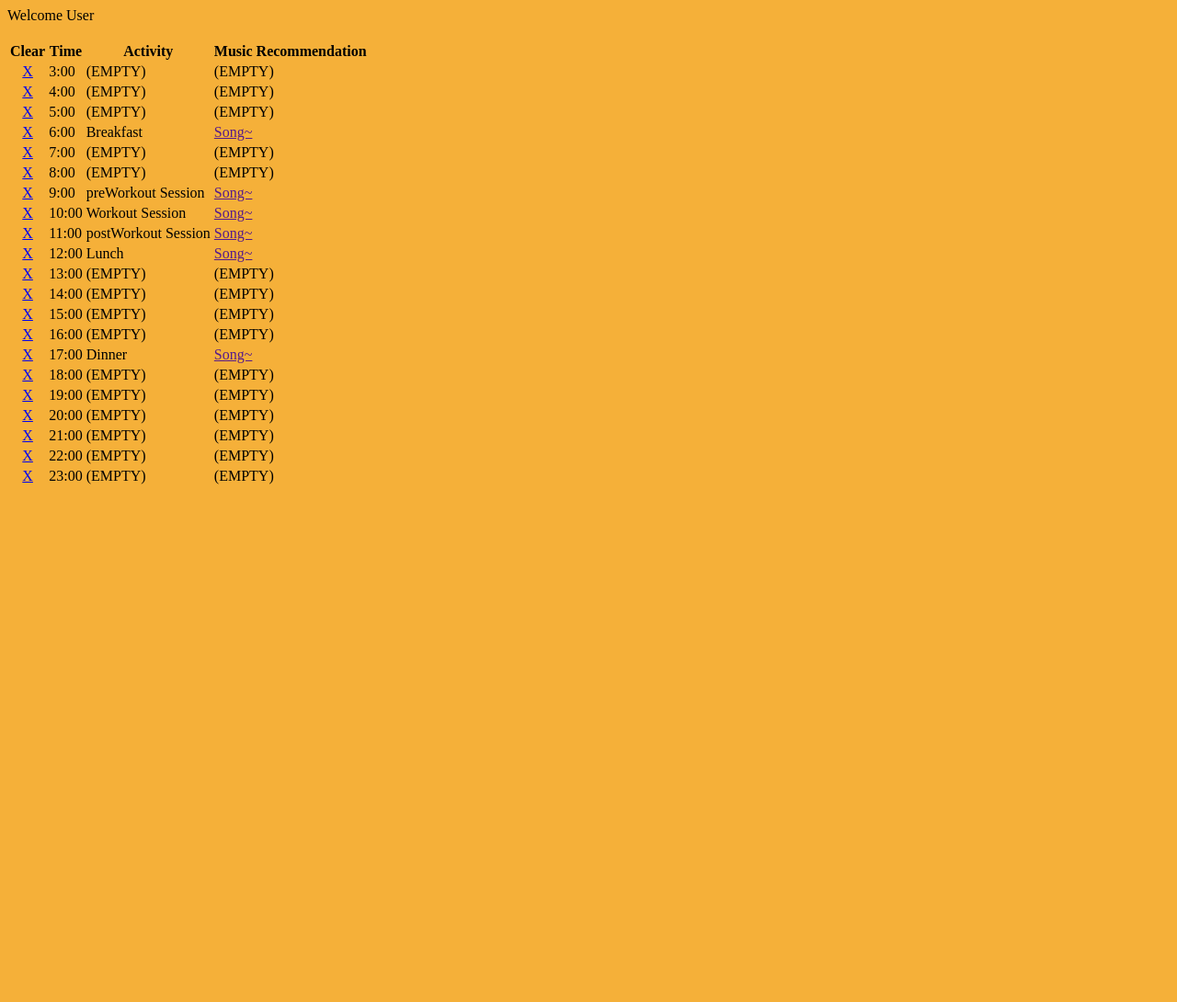
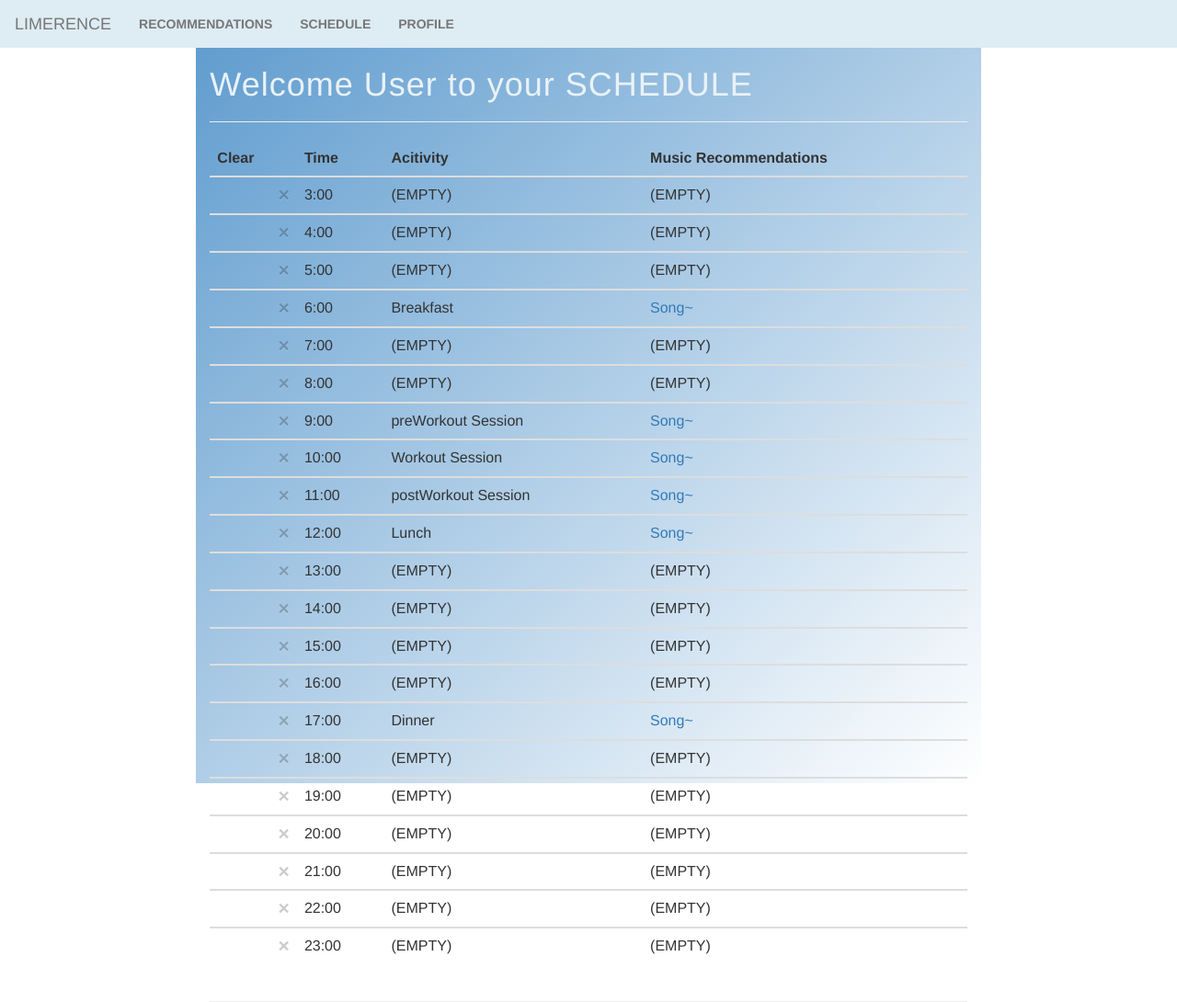
Before and after one commit to yuyangz/Limerence, a Flask app: page /scheduler in a window 1280 px wide. Shown: the whole page at 92% size. Before the commit the page ends 527 px from the top, so only its background shows below. Run offline with Flask 2, Linux system fonts and the light colour scheme; some libraries are stand-ins or nearby versions.

Commit message:
Updated table for schedule

```diff
--- a/templates/schedule.html
+++ b/templates/schedule.html
@@ -1,23 +1,149 @@
-{% extends "base.html" %}
-{% block title %}
-    Workout Schedule
-{% endblock %}
-{% block content %}
+<link rel="stylesheet" type="text/css" href="static/home.css">
+<script src="https://ajax.googleapis.com/ajax/libs/jquery/3.2.1/jquery.min.js"></script>
+  <script src="https://maxcdn.bootstrapcdn.com/bootstrap/3.3.7/js/bootstrap.min.js"></script>
+
+<html>
+    <link rel="stylesheet" href="https://maxcdn.bootstrapcdn.com/bootstrap/3.3.7/css/bootstrap.min.css" integrity="sha384-BVYiiSIFeK1dGmJRAkycuHAHRg32OmUcww7on3RYdg4Va+PmSTsz/K68vbdEjh4u" crossorigin="anonymous">
+     <head>
+<title>
+      Schedule
+</title>
+<link rel="stylesheet" type="text/css" href="static/home.css">
+<style>
+  .navbar {
+  background-color: #DEECF4;
+      margin-bottom: 0;
+  border-radius: 0;
 
 
-    Welcome {{name}}
-    <br><br>
 
-    <table>
+   border-color: transparent;
+    }
+
+
+    /* Set height of the grid so .sidenav can be 100% (adjust as needed) */
+  .row.content {height: 100%;
+
+  }
+
+    /* Set gray background color and 100% height */
+    .sidenav {
+      padding-top: 20px;
+  height: 100%;
+
+  }
+
+
+
+    /* Set black background color, white text and some padding */
+    footer {
+
+      color: white;
+      padding: 15px;
+    }
+
+    /* On small screens, set height to 'auto' for sidenav and grid */
+    @media screen and (max-width: 767px) {
+      .sidenav {
+        height: auto;
+  padding: 15px;
+
+      }
+  .row.content { height:auto;
+  }
+  }
+
+
+  div.slide-left {
+  width:100%;
+  overflow:hidden;
+}
+div.slide-left h1 {
+  animation: slide-left 5s;
+}
+
+@keyframes slide-left {
+  from {
+    margin-left: 100%;
+    width: 300%;
+  }
+
+  to {
+    margin-left: 0%;
+    width: 100%;
+  }
+  }
+
+  .body {
+  background-color: #333333;
+}
+
+
+
+#grad1 {
+    height: 100%;
+    background: #619DCF; /* For browsers that do not support gradients */
+    background: linear-gradient(to bottom right, #619DCF, white); /* Standard syntax (must be last) */
+}
+
+h1 {
+ font-family: 'Catamaran', 'Helvetica', 'Arial', 'sans-serif';
+  font-weight: 200;
+  letter-spacing: 1px;
+  color: #E9F2F7;
+  }
+
+  li{
+  font-weight: bold;
+  }
+  </style>
+  </head>
+
+
+      <body>
+
+
+
+<nav class="navbar navbar-default">
+  <div class="container-fluid">
+    <div class="navbar-header">
+      <a class="navbar-brand" href="/recommendation">LIMERENCE</a>
+    </div>
+    <ul class="nav navbar-nav">
+      <li><a href="/recommendation">RECOMMENDATIONS</a></li>
+      <li><a href="/scheduler">SCHEDULE</a></li>
+      <li><a href="/profile">PROFILE</a></li>
+    </ul>
+  </div>
+</nav>
+
+
+<div class="container-fluid text-center" >
+  <div class="row content">
+  <div class="col-sm-2 sidenav" style= "background-color:white;">
+
+    </div>
+
+     <div class="col-sm-8 text-left"  id="grad1">
+       <div class="slide-left">
+	 <h1>Welcome {{name}} to your SCHEDULE</h1>
+
+<hr>
+<table class="table">
+    <thead>
       <tr>
         <th>Clear</th>
         <th>Time</th>
-            <th>Activity</th>
-            <th>Music Recommendation</th>
+        <th>Acitivity</th>
+	<th>Music Recommendations</th>
       </tr>
+    </thead>
      {% for i in clock %}
+    <tbody>
       <tr>
-            <td><center><a href="/rmSchedule?id={{i}}&sch={{sch}}&song={{song}}">X</a> </center></td>
+     <td><center><a href="/rmSchedule?id={{i}}&sch={{sch}}&song={{song}}"><button type="button" class="close" aria-label="Close">
+  <span aria-hidden="true">&times;</span>
+</button></a> </center></td>
             <td>{{i}}:00</td>
             <td>{{sch[i]}}</td>
             <td>
@@ -29,6 +155,12 @@
             </td>
       </tr>
             {% endfor %}
+    </tbody>
 </table>
    <script src="../static/schedule.js"></script>
-{% endblock %}
+       </div>
+
+       <hr>
+
+      </body>
+      </html>
```
Lines whose indentation alone changed are shown as unchanged.
